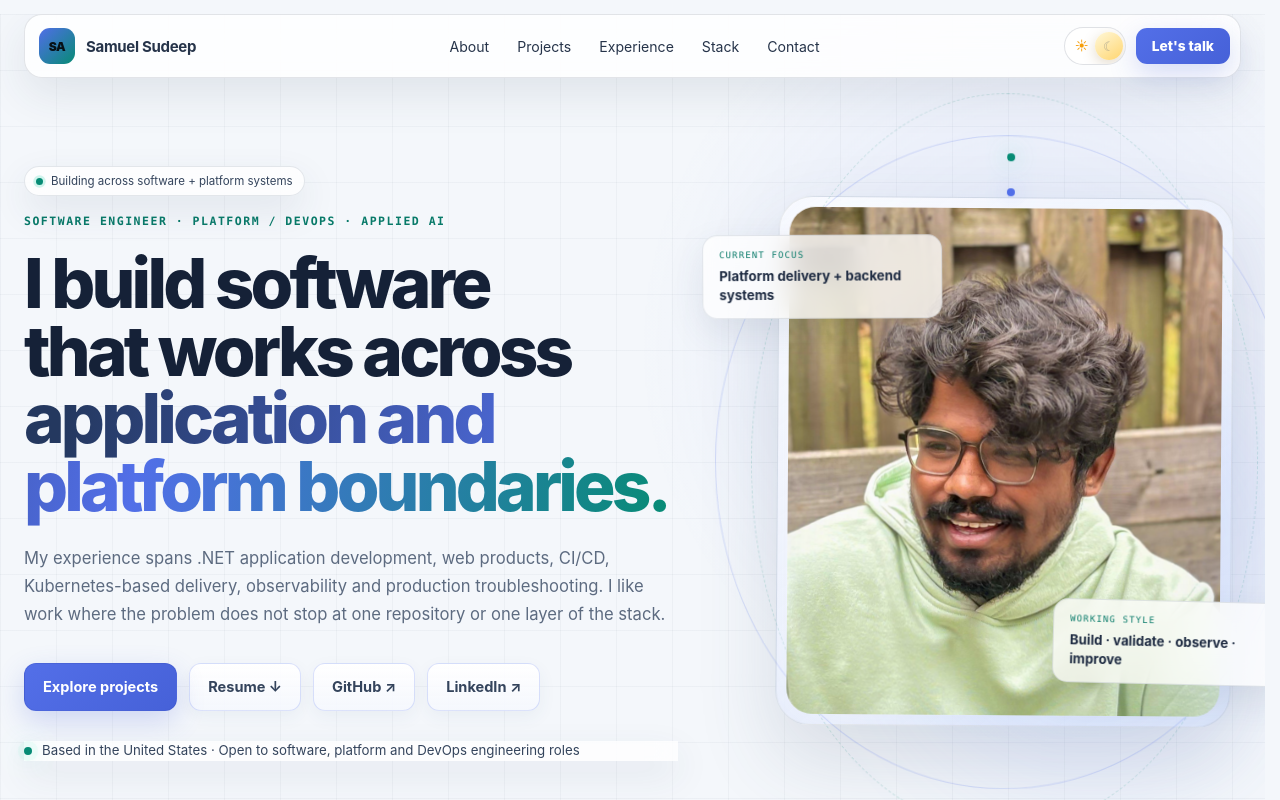
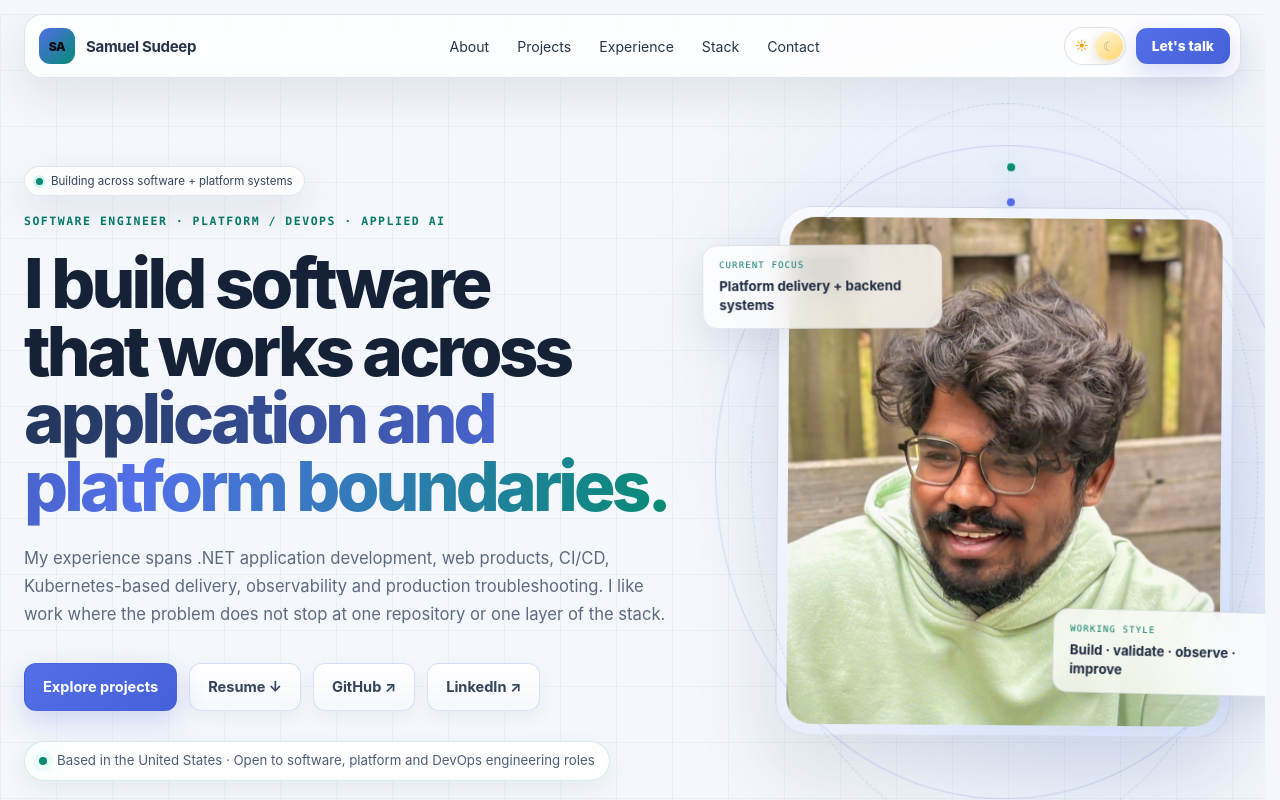
Before and after one commit to SamuelSudeepAyyala/samuel-sudeep-portfolio, an Angular app: page / in a window 1280 px wide. Shown: the top 800 px of the page. Built offline with nearby package versions, Linux system fonts and the light colour scheme.

Commit message:
Refine availability status pill

```diff
--- a/public/theme-polish.css
+++ b/public/theme-polish.css
@@ -52,6 +52,53 @@ html[data-theme="light"] app-home .availability {
 
 html[data-theme="light"] app-home .floating-card strong {
   color: #1d2a41 !important;
+}
+
+/* Availability status: give the hero status a deliberate compact pill instead
+ * of letting it collapse into a thin text strip. */
+app-home .availability {
+  width: fit-content;
+  max-width: 100%;
+  min-height: 40px;
+  margin-top: 30px;
+  padding: 9px 14px;
+  display: inline-flex;
+  align-items: center;
+  gap: 10px;
+  border: 1px solid color-mix(in srgb, var(--accent-2) 18%, var(--line));
+  border-radius: 999px;
+  background: color-mix(in srgb, var(--surface-strong) 68%, transparent);
+  box-shadow: inset 0 1px 0 rgba(255,255,255,.035), 0 8px 24px rgba(2,8,20,.08);
+  color: var(--muted-strong);
+  line-height: 1.35;
+  box-sizing: border-box;
+}
+
+app-home .availability > span:last-child {
+  min-width: 0;
+  display: block;
+}
+
+app-home .availability-dot {
+  width: 8px;
+  height: 8px;
+  flex: 0 0 8px;
+  margin: 0;
+}
+
+html[data-theme="light"] app-home .availability {
+  background: rgba(255,255,255,.88) !important;
+  border-color: rgba(7,139,117,.16) !important;
+  color: #4c5d74 !important;
+  box-shadow: 0 8px 24px rgba(53,71,99,.07) !important;
+}
+
+@media (max-width: 700px) {
+  app-home .availability {
+    width: 100%;
+    border-radius: 14px;
+    padding: 10px 12px;
+  }
 }
 
 /* Give secondary buttons a subtle accent edge instead of flat gray. */
```
